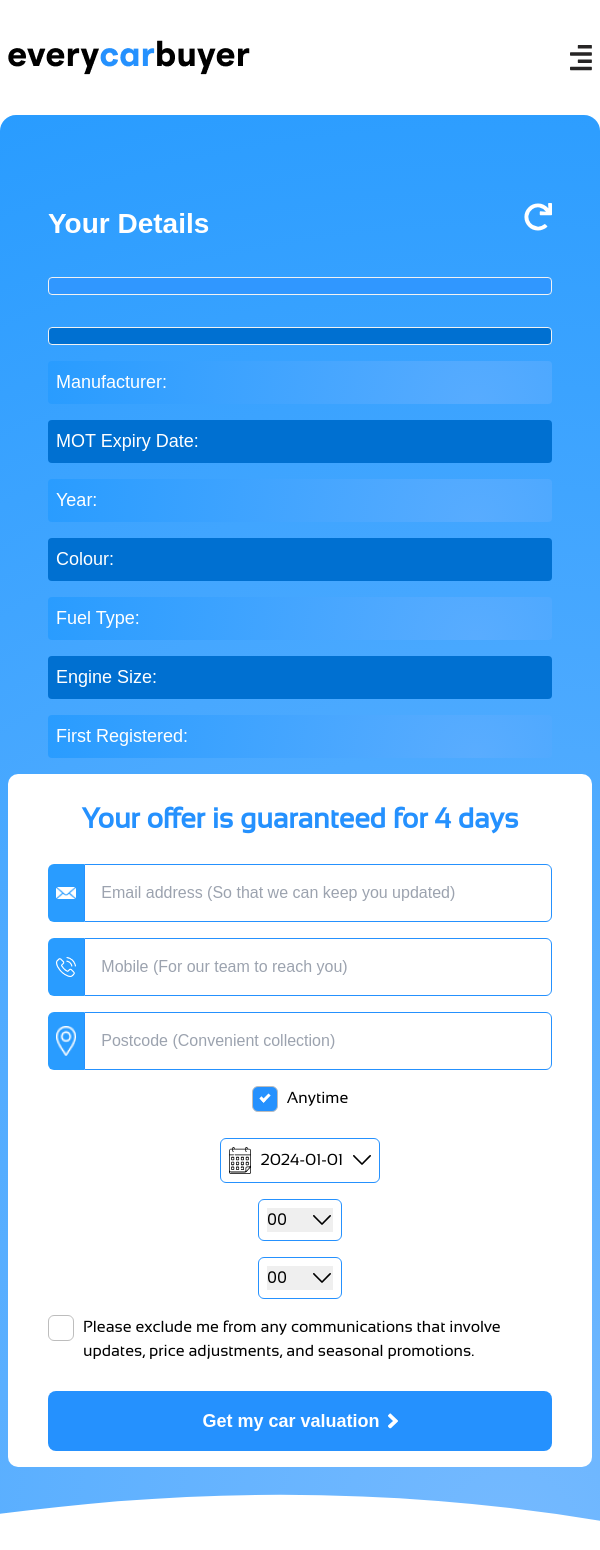
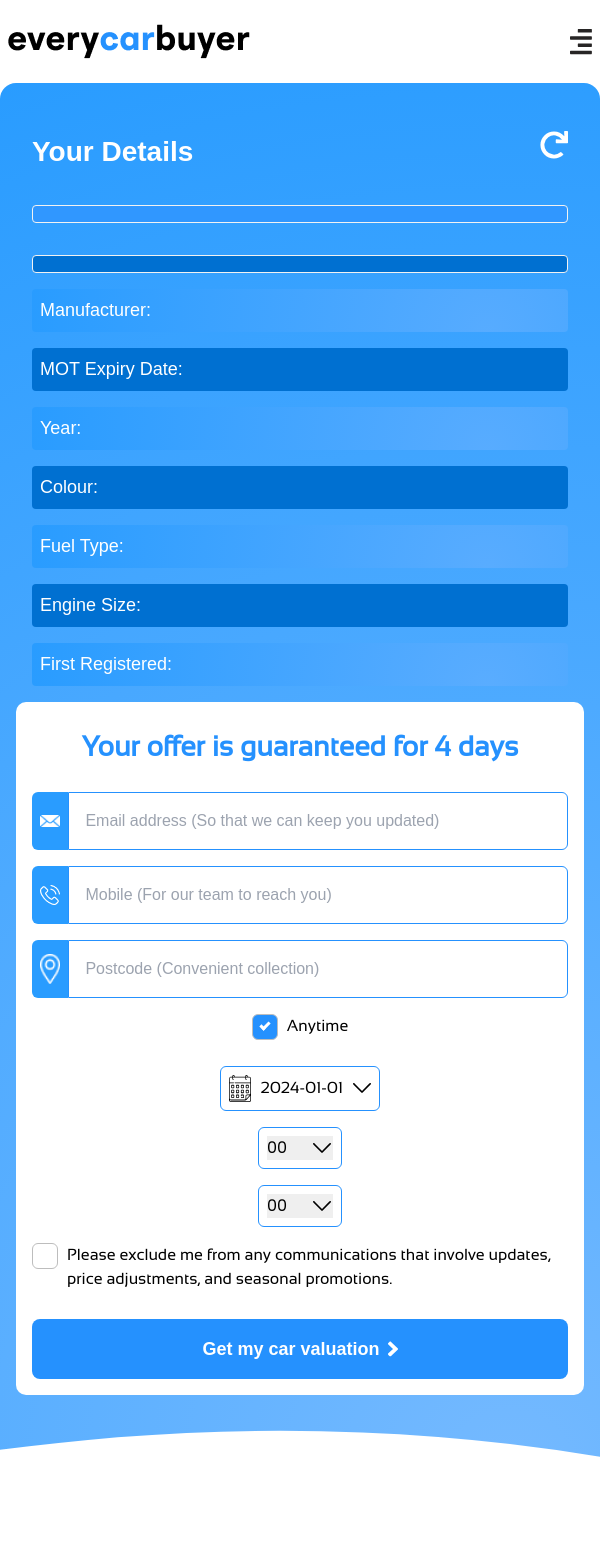
Before and after one commit to aamiraj/everycarbuyer2, a Next.js app: page /details in a window 600 px wide. Shown: the top 1550 px of the page. Built offline with nearby package versions, Linux system fonts and the light colour scheme; a web font is replaced by a local one.

Commit message:
updated responsiveness in mobile view

```diff
--- a/src/app/globals.css
+++ b/src/app/globals.css
@@ -23,6 +23,16 @@
 
 .radialgrad {
   background-image: radial-gradient(circle at 85% 100%, #5cadffd9, #299cff);
+}
+
+.radialgrad h1 {
+  font-size: 2.25rem;
+  line-height: 2.75rem;
+}
+
+.radialgrad p {
+  font-size: 1rem;
+  line-height: 1.5rem;
 }
 
 .spreadedBG {
@@ -243,6 +253,11 @@
   border-top-right-radius: 16px;
 }
 
+#leftSideForm {
+  padding: 0 2.5rem;
+  border-radius: 10px;
+}
+
 .custom-shape-divider-bottom {
   position: absolute;
   bottom: 0;
@@ -265,10 +280,15 @@
 }
 
 .formGrid {
-  padding: 28px 64px 80px 64px;
+  padding: 32px 64px 80px 64px;
   display: grid;
   grid-template-columns: 48% 48%;
   gap: 16px;
+}
+
+#rightSideDetails {
+  padding: 0 2.5rem;
+  border-radius: 10px;
 }
 
 /* Customize the label (the checkBoxContainer) */
@@ -621,7 +641,7 @@
   border: none;
   font-size: 18px;
   color: #fff;
-  background: #D03D33;
+  background: #d03d33;
   transition: all 0.25s ease;
   box-shadow: 0 5px 20px 0 rgba(0, 0, 0, 0.06);
   position: absolute;
--- a/src/app/responsive.css
+++ b/src/app/responsive.css
@@ -1,7 +1,17 @@
 /* Extra small devices (phones, 600px and down) */
 @media only screen and (max-width: 600px) {
+  .radialgrad h1 {
+    font-size: 1.75rem;
+    line-height: 2.25rem;
+  }
+
+  .radialgrad p {
+    font-size: 1rem;
+    line-height: 1.5rem;
+  }
+
   .headerNavbar {
-    padding: 40px 8px;
+    padding: 24px 8px;
   }
   .spreadedBG {
     max-width: 512px;
@@ -51,7 +61,10 @@
   .secondBorderDesign {
     padding: 20px;
   }
-
+  .secondBorderDesign h1 {
+    font-size: 1.75rem;
+    line-height: 2.25rem;
+  }
   .randomBlob,
   .backcloud1,
   .backcloud2,
@@ -79,10 +92,10 @@
     grid-template-columns: 100%;
     padding: 72px 8px;
   }
-  #rightSideDetails{
+  #rightSideDetails {
     order: 0;
   }
-  #leftSideForm{
+  #leftSideForm {
     order: 1;
   }
   /* submission page responsive  */
@@ -118,7 +131,7 @@
 /* Small devices (portrait tablets and large phones, 600px and up) */
 @media only screen and (min-width: 600px) and (max-width: 767px) {
   .headerNavbar {
-    padding: 40px 8px;
+    padding: 24px 8px;
   }
 
   .guideGrid {
@@ -187,6 +200,19 @@
     grid-template-columns: 100%;
     gap: 0;
   }
+
+  .formGrid {
+    padding: 2rem 1rem 5rem 1rem;
+  }
+
+  #leftSideForm {
+    padding: 0 1rem;
+  }
+
+  #rightSideDetails {
+    padding: 0 1rem;
+  }
+
   /* submission page responsive  */
   .thanksContainer {
     flex-direction: column;
@@ -213,7 +239,7 @@
 /* Medium devices (landscape tablets, 768px and up) */
 @media only screen and (min-width: 768px) and (max-width: 991px) {
   .headerNavbar {
-    padding: 40px 8px;
+    padding: 24px 8px;
   }
 
   .guideGrid {
@@ -267,6 +293,20 @@
     grid-template-columns: 49% 49%;
     gap: 16px;
   }
+
+  /* details page  */
+  .formGrid {
+    padding: 2rem 1rem 5rem 1rem;
+  }
+
+  #leftSideForm {
+    padding: 0 1rem;
+  }
+
+  #rightSideDetails {
+    padding: 0 1rem;
+  }
+
   /* submission page responsive  */
   .thanksContainer {
     flex-direction: column;
@@ -293,7 +333,7 @@
 /* Large devices (laptops/desktops, 992px and up) */
 @media only screen and (min-width: 992px) and (max-width: 1200px) {
   .headerNavbar {
-    padding: 40px 8px;
+    padding: 24px 8px;
   }
 
   .guideGrid {
--- a/src/components/HeaderNavBar.tsx
+++ b/src/components/HeaderNavBar.tsx
@@ -4,11 +4,13 @@ import React from "react";
 import Image from "next/image";
 import Logo from "../assets/logo.png";
 import Menu from "./Menu";
+import Link from "next/link";
 
 export function HeaderNavBar() {
   return (
     <nav className="w-full mx-auto headerNavbar">
       <div className="flex items-center justify-between">
+        <Link href={'/'}>
           <Image
             src={Logo}
             alt="every car buyer logo"
@@ -16,6 +18,8 @@ export function HeaderNavBar() {
             height={35}
             quality={100}
           />
+        </Link>
+
         <Menu />
       </div>
     </nav>
--- a/src/components/LeftSideForm.tsx
+++ b/src/components/LeftSideForm.tsx
@@ -100,7 +100,7 @@ const LeftSideForm = () => {
   };
 
   return (
-    <div id="leftSideForm" style={{ padding: "0 40px", borderRadius: "10px" }} className="bg-white">
+    <div id="leftSideForm" className="bg-white">
       <h1
         style={{ fontSize: "28px", margin: "24px", color: "#2591FE" }}
         className="font-bold font-sansation text-center"
--- a/src/components/RightSideDetails.tsx
+++ b/src/components/RightSideDetails.tsx
@@ -21,8 +21,7 @@ import { useRouter } from "next/navigation";
 // };
 
 const RightSideDetails = () => {
-  const { carData, details }: any =
-    useContext(DataContext);
+  const { carData, details }: any = useContext(DataContext);
   const router = useRouter();
 
   // const handleClick = async () => {
@@ -47,11 +46,7 @@ const RightSideDetails = () => {
   };
 
   return (
-    <div
-    id="rightSideDetails"
-      style={{ padding: "0px 40px", borderRadius: "10px" }}
-      className="font-bromega"
-    >
+    <div id="rightSideDetails" className="font-bromega">
       <h1
         style={{ fontSize: "28px", margin: "16px 0", color: "#fff" }}
         className="font-bold flex justify-between"
--- a/src/sections/CommitmentSection.tsx
+++ b/src/sections/CommitmentSection.tsx
@@ -7,12 +7,12 @@ const CommitmentSection = () => {
     <div className="commitmentSection">
       <div className="borderDesign">
         <div className="secondBorderDesign">
-          <p
+          <h1
             style={{ color: "#2591FE" }}
             className="font-bold text-4xl text-center font-bromega"
           >
             {"Everycarbuyer, Your Car's Value, Our Expert Deal."}
-          </p>
+          </h1>
           <p style={{ padding: "28px" }} className="text-center">
             <span className="font-bromega text-base font-bold text-black">
               {"Unlocking Your Car's Value: What Sets Us Apart?"}
```
Also changed, not shown: src/sections/HeaderSection.tsx (+6 -9 lines). Lines whose indentation alone changed are shown as unchanged.
